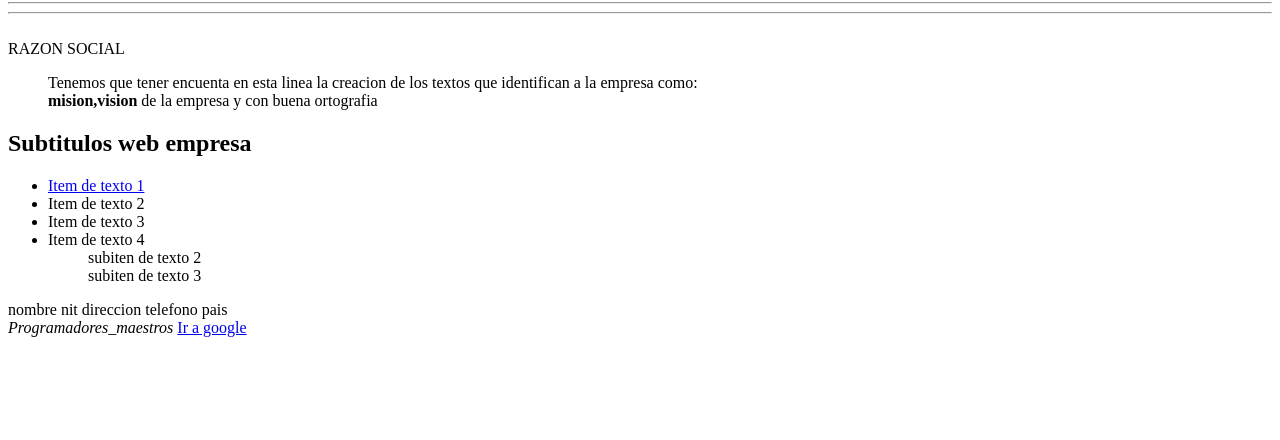
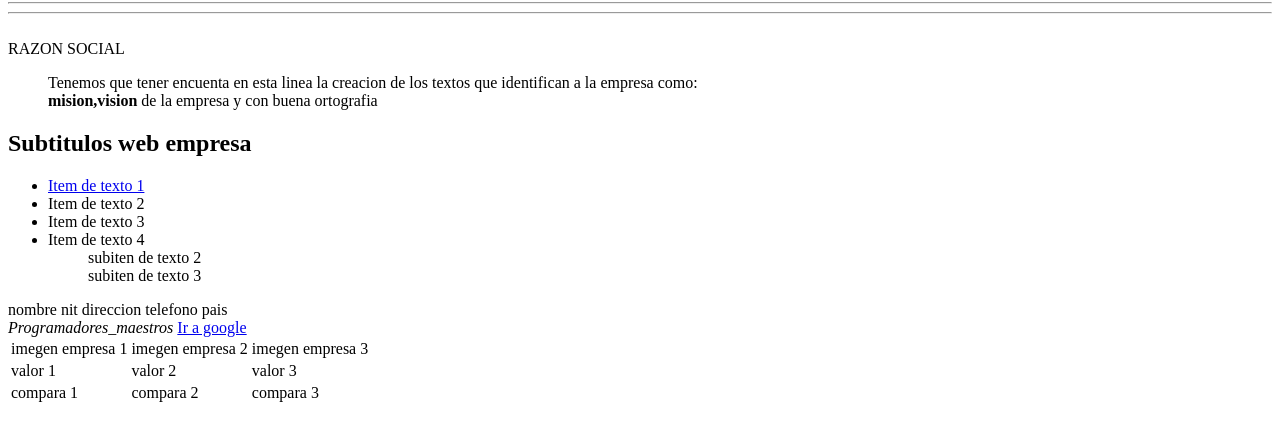
Before and after one commit to GERMAN8901/Programadores_Maestros_JS, a plain HTML site: page index.html in a window 1280 px wide. Shown: the part 244-684 px from the top of the page. Drawn offline with Linux system fonts and the light colour scheme.

Commit message:
se crea un tabla con 3 filas y 3 columnas

```diff
--- a/index.html
+++ b/index.html
@@ -12,7 +12,7 @@
 </head>
 
 <body>
-    <!--se añade etiqueta para imagen con la extencion y medidas de imegen-->
+    <!--se añade etiqueta para imagen con la extencion y medidas de imegen de igual manera nombre -->
     <img src="imagenes/empresa.ico" alt="imagen de la empresa" title="imagen de la empresa" width="100" height="100"/>
     <hr/>
     <br/>
@@ -46,6 +46,25 @@
     <cite>Programadores_maestros</cite>
     <!--añadir enlaces para la pagina Y target permite abrir nueva ventana-->
     <a target="_blank" href="https://www.google.com/">Ir a google</a>
+    <table>
+            <tr>
+                <td>imegen empresa 1</td>
+                <td>imegen empresa 2</td>
+                <td>imegen empresa 3</td>
+            </tr>
+            <tr>
+                <td>valor 1</td>
+                <td>valor 2</td>
+                <td>valor 3</td>
+            </tr>
+            <tr>
+                <td>compara 1</td>
+                <td>compara 2</td>
+                <td>compara 3</td>
+            </tr>
+
+
+    </table>
 </body>
 
 </html>
```
